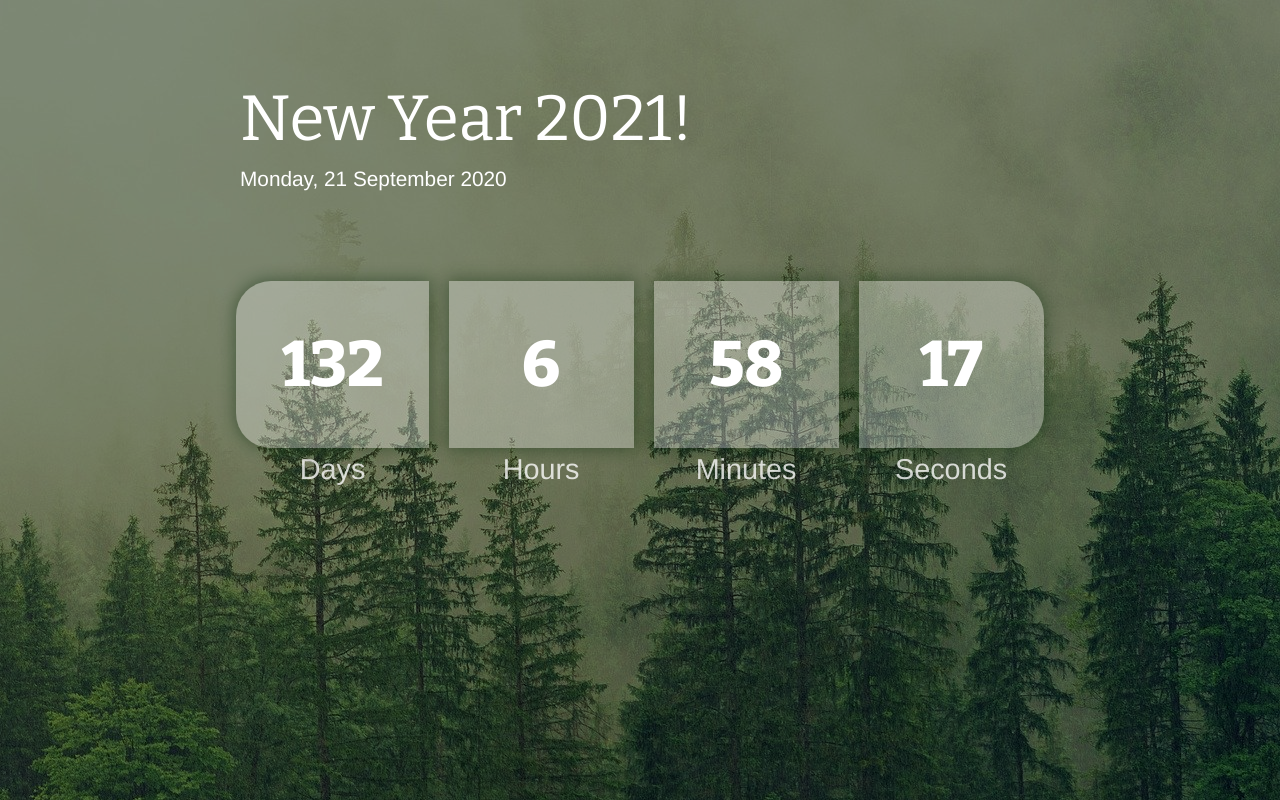
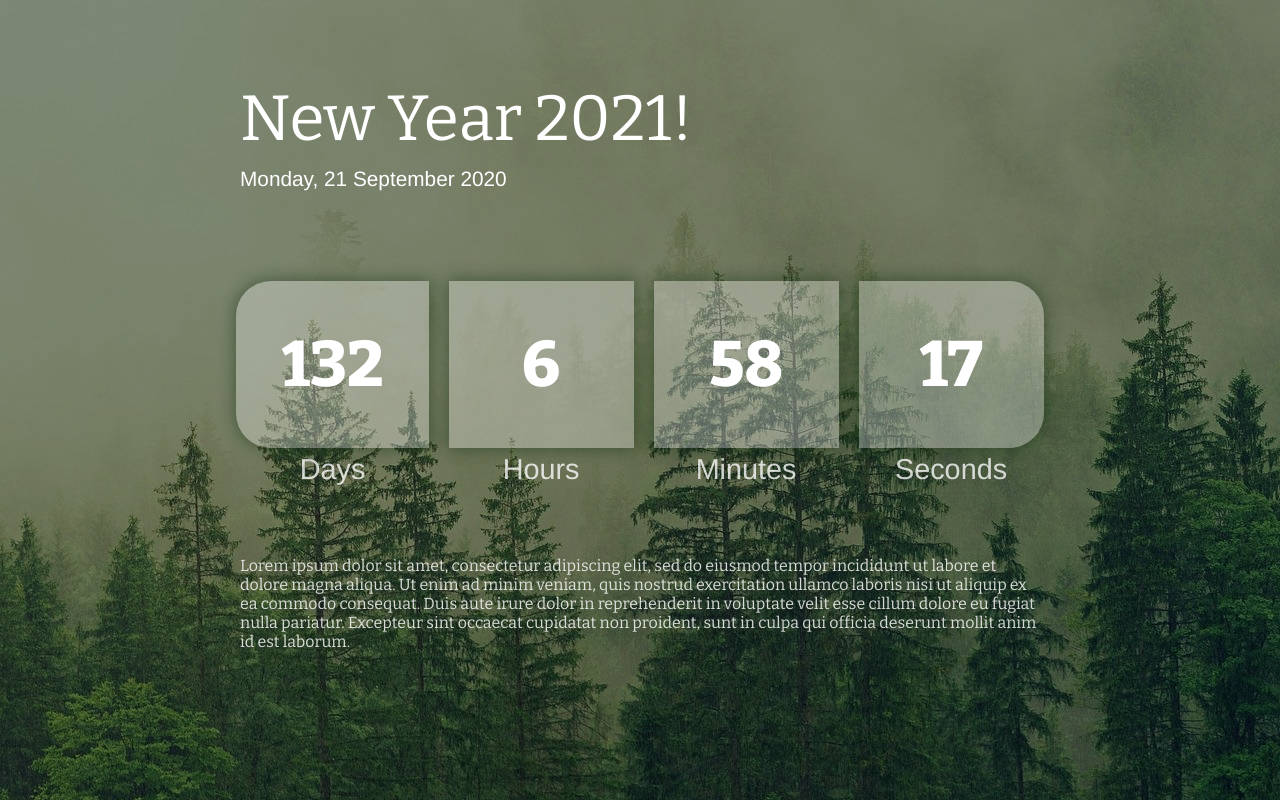
Before and after one commit to sbohoslavskyi/countdown-timer, a React (Create React App) app: page / in a window 1280 px wide. Built offline with nearby package versions, Linux system fonts and the light colour scheme.

Commit message:
Create Footer component

```diff
--- a/src/components/App/App.js
+++ b/src/components/App/App.js
@@ -3,6 +3,7 @@
 import './App.css';
 import CountdownTimer from "../CountdownTimer";
 import Header from "../Header";
+import Footer from "../Footer";
 
 function App() {
   return (
@@ -11,6 +12,7 @@
       <main>
         <CountdownTimer />
       </main>
+      <Footer />
     </div>
   );
 }
--- /dev/null
+++ b/src/components/Footer/Footer.css
@@ -0,0 +1,12 @@
+.footer {
+    width: 860px;
+    margin: 0 auto;
+    padding-top: 40px;
+}
+
+.footer p {
+    font-family: 'Bitter', serif;
+    font-weight: 400;
+    color: #ffffffd1;
+    margin: 0 30px;
+}
--- /dev/null
+++ b/src/components/Footer/Footer.js
@@ -0,0 +1,19 @@
+import React from "react";
+
+import './Footer.css';
+
+const Footer = () => {
+  return (
+    <footer className="footer">
+      <p>
+        Lorem ipsum dolor sit amet, consectetur adipiscing elit, sed do eiusmod tempor incididunt ut labore et dolore
+        magna aliqua. Ut enim ad minim veniam, quis nostrud exercitation ullamco laboris nisi ut aliquip ex ea commodo
+        consequat. Duis aute irure dolor in reprehenderit in voluptate velit esse cillum dolore eu fugiat nulla
+        pariatur. Excepteur sint occaecat cupidatat non proident, sunt in culpa qui officia deserunt mollit anim id
+        est laborum.
+      </p>
+    </footer>
+  );
+}
+
+export default Footer;
--- /dev/null
+++ b/src/components/Footer/index.js
@@ -0,0 +1,3 @@
+import Footer from "./Footer";
+
+export default Footer;
```
